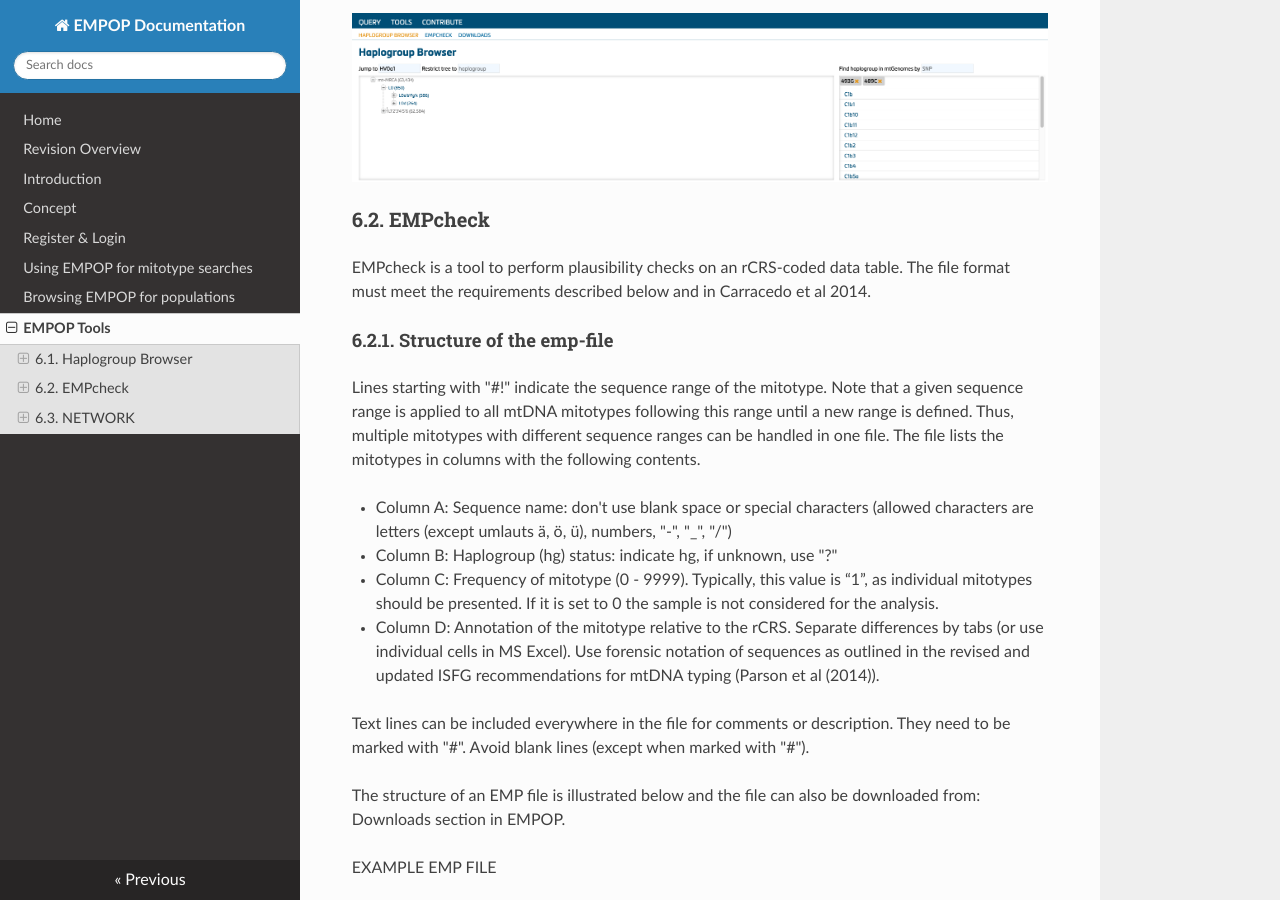
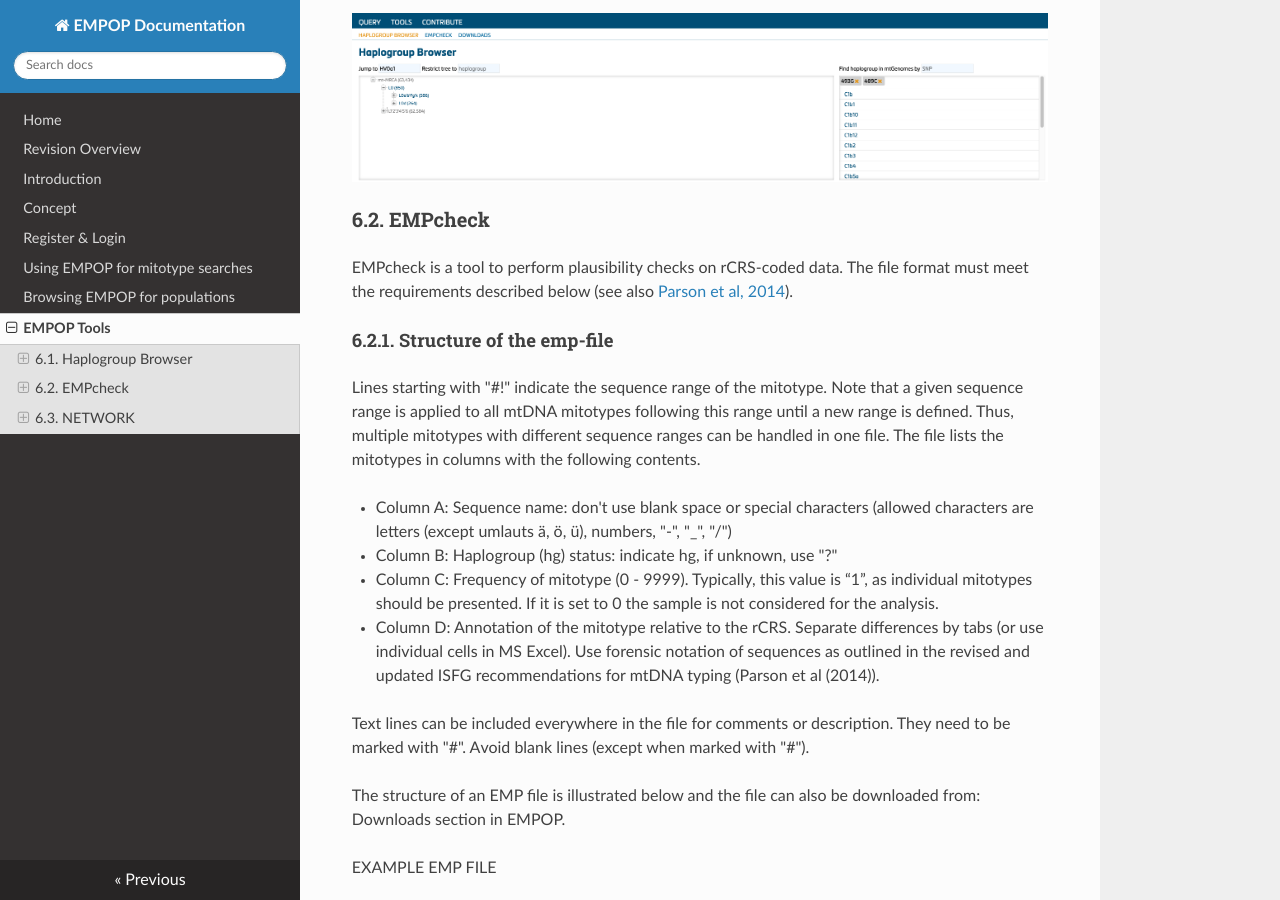
Before and after one commit to gmitirol/empop-use, an MkDocs documentation site: the page built from docs/tools.md, in a window 1280 px wide and 900 px high, scrolled down 1436 px. Built offline with MkDocs 1.6.1, drawn with Linux system fonts in a browser that asks for light colours; nearby versions of some CDN libraries.

Commit message:
Update tools.md

```diff
--- a/docs/tools.md
+++ b/docs/tools.md
@@ -23,8 +23,8 @@
 ![](images/V4R14-FigVariant.png)
 
 ### 6.2.	EMPcheck
-EMPcheck is a tool to perform plausibility checks on an rCRS-coded data table.
-The file format must meet the requirements described below and in Carracedo et al 2014.
+EMPcheck is a tool to perform plausibility checks on rCRS-coded data.
+The file format must meet the requirements described below (see also [Parson et al, 2014](http://dx.doi.org/10.1016/j.fsigen.2014.07.010)).
 
 #### 6.2.1.	Structure of the emp-file
 Lines starting with "#!" indicate the sequence range of the mitotype. Note that a given sequence range is applied to all mtDNA mitotypes following this range until a new range is defined. Thus, multiple mitotypes with different sequence ranges can be handled in one file.
```
